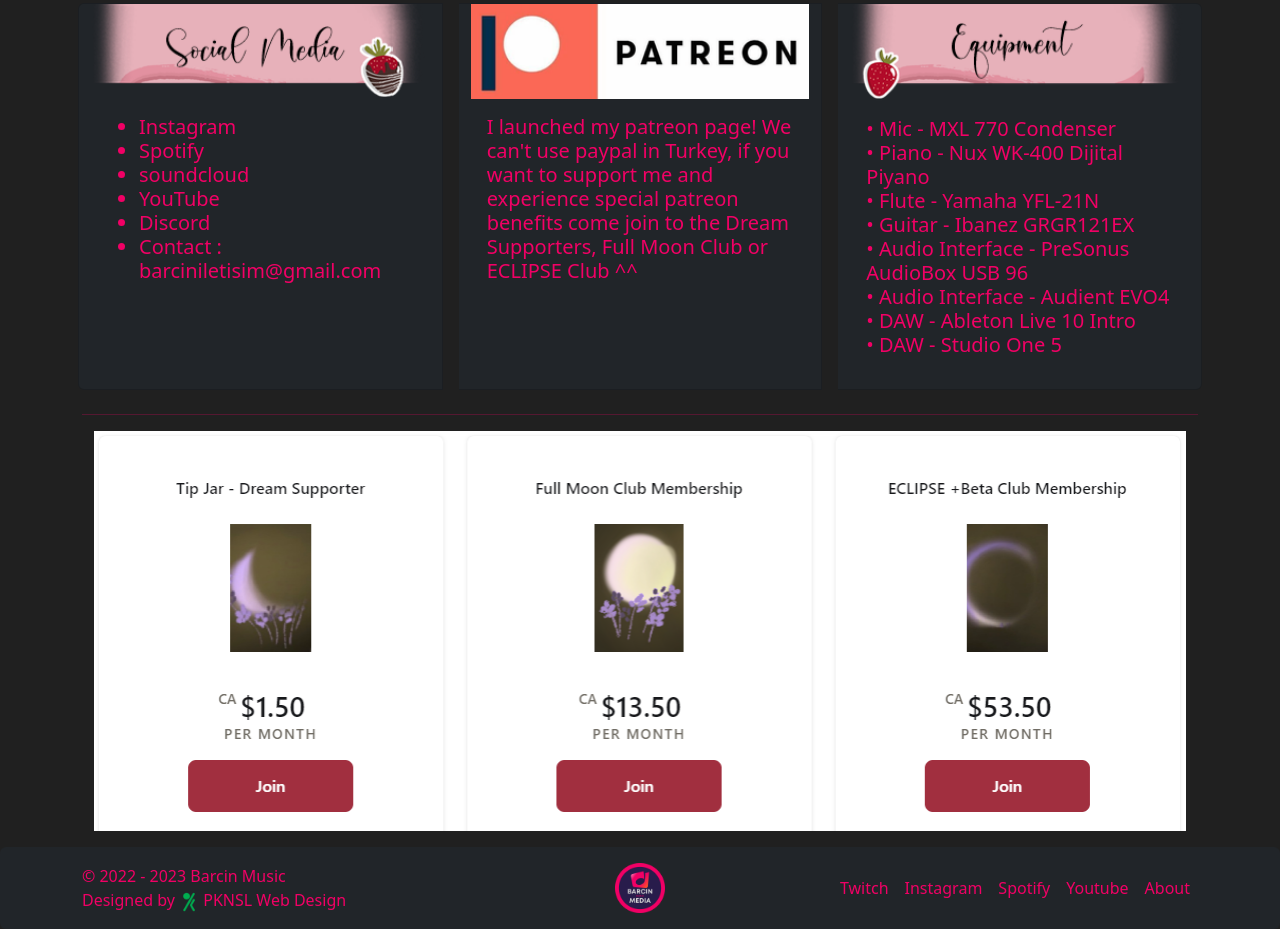
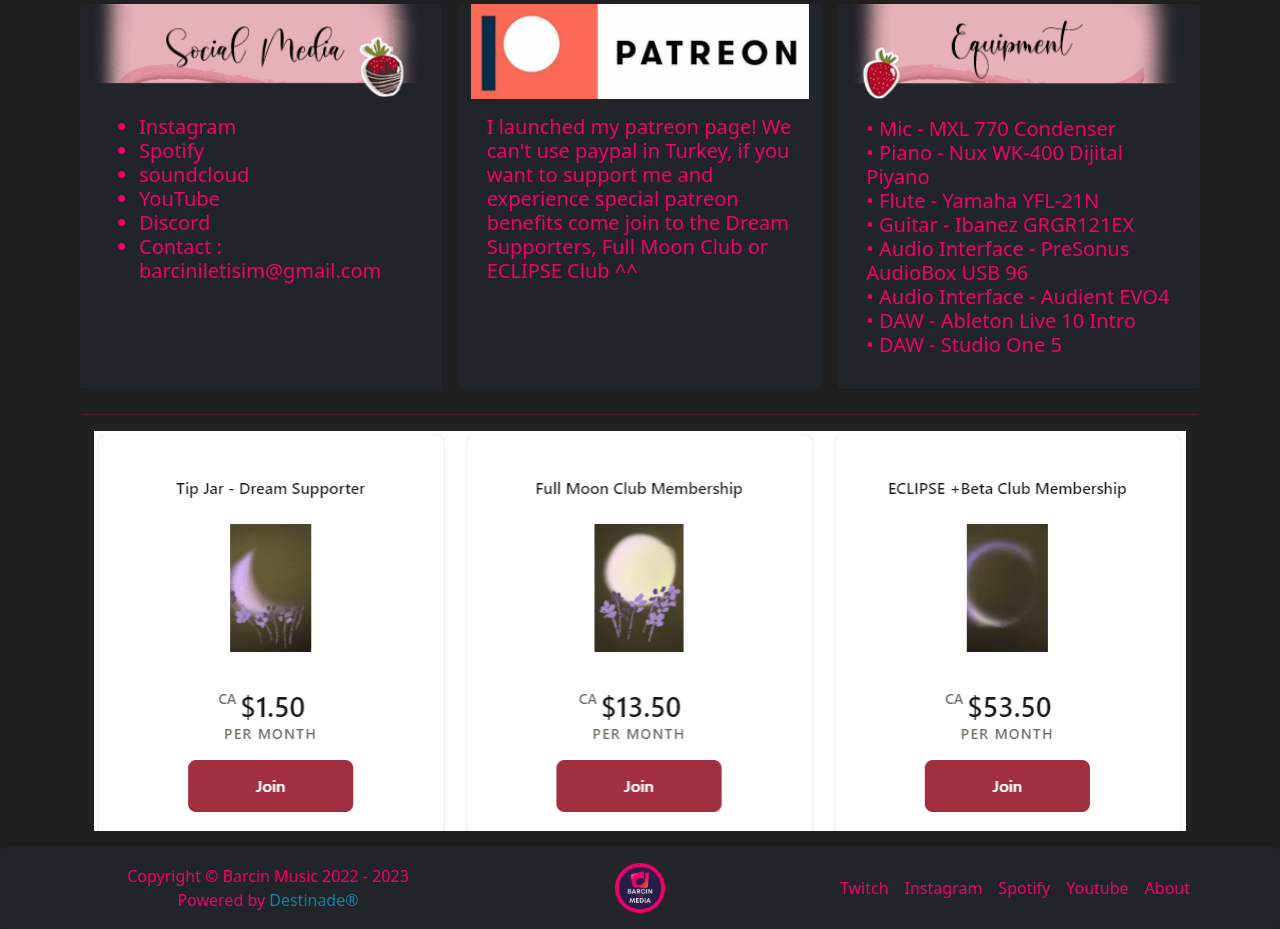
Before and after one commit to ugurpekunsal/barcinmusic, a website: page index.html in a window 1280 px wide. Shown: the part 3180-4109 px from the top of the page. Drawn offline with nearby package versions, Linux system fonts and the light colour scheme; a script that the page names is missing.

Commit message:
Minor changes

```diff
--- a/index.html
+++ b/index.html
@@ -595,21 +595,22 @@
 					>
 				</p>
 
-				<p class="col-md-4 mb-0 english">
-					© 2022 -
+				<p class="col-md-4 mb-0 english text-center">
+					Copyright © Barcin Music 2022 -
 					<script>
 						document.write(new Date().getFullYear());
 					</script>
-					Barcin Music <br />
-					Designed by
-					<a href="https://www.pknsl.com/"
-						><img
-							src="images/pknsl.ico"
-							height="20px"
-							alt="pknsl website design and development logo"
-						/>
-						PKNSL Web Design</a
+					<br />Powered by
+					<!-- prettier-ignore-start -->
+					<a
+						onMouseOver="this.style.color='#FFFFFF'"
+						onMouseOut="this.style.color='#1282a2'"
+						style="color: #1282a2"
+						target="_blank"
+						href="https://destinade.com"
+						>Destinade&#174;</a
 					>
+					<!-- prettier-ignore-end -->
 				</p>
 
 				<a
```
